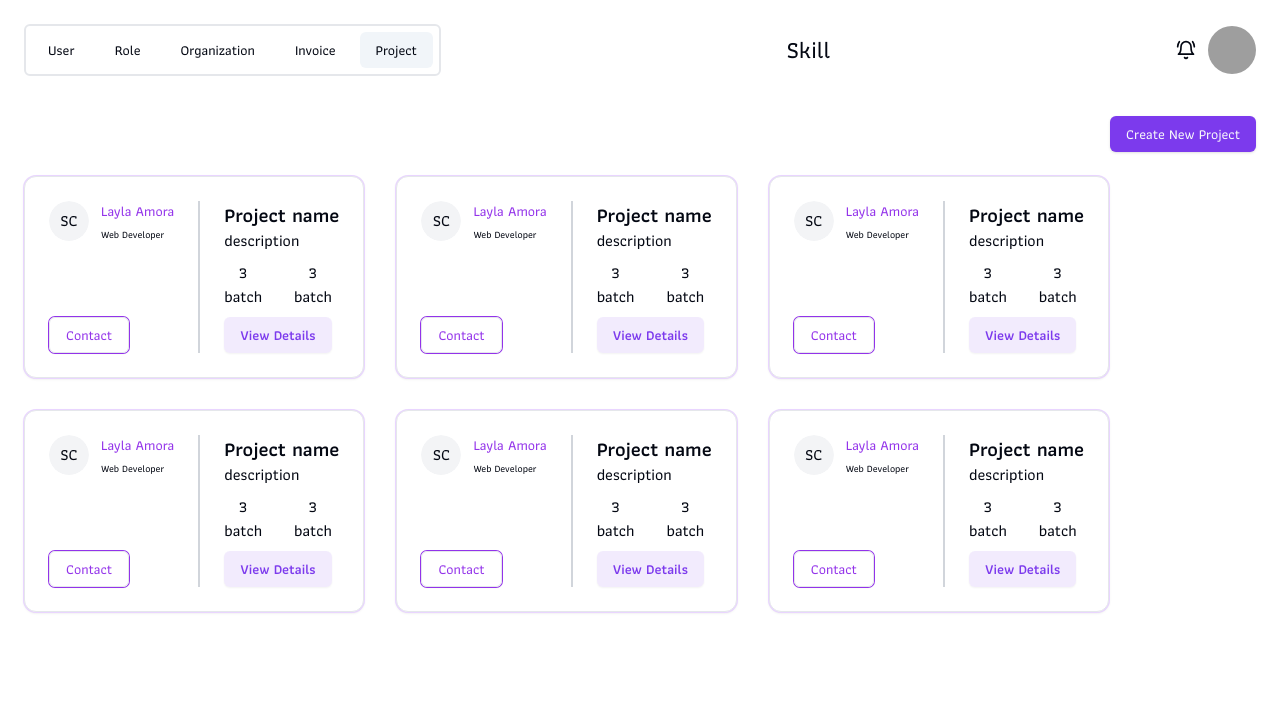
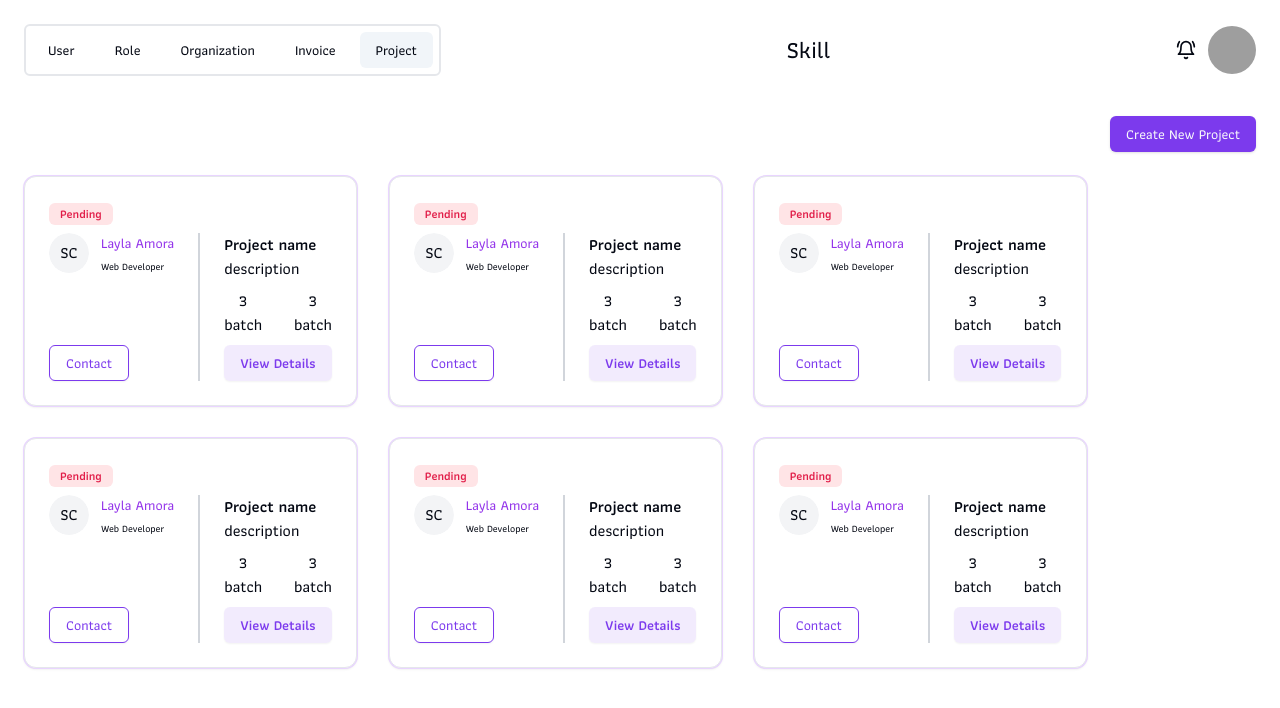
Before and after one commit to zubayerhimel/SCP, a Next.js app: page /dashboard/projects in a window 1280 px wide. Shown: the top 708 px of the page. Built offline with nearby package versions, Linux system fonts and the light colour scheme; grey boxes are pictures that could not be loaded.

Commit message:
style: added badge design

```diff
--- a/components/ui/badge.tsx
+++ b/components/ui/badge.tsx
@@ -1,36 +1,33 @@
-import * as React from "react"
-import { cva, type VariantProps } from "class-variance-authority"
+import * as React from 'react';
+import { cva, type VariantProps } from 'class-variance-authority';
 
-import { cn } from "@/lib/utils"
+import { cn } from '@/lib/utils';
 
-const badgeVariants = cva(
-  "inline-flex items-center rounded-md border px-2.5 py-0.5 text-xs font-semibold transition-colors focus:outline-none focus:ring-2 focus:ring-ring focus:ring-offset-2",
-  {
-    variants: {
-      variant: {
-        default:
-          "border-transparent bg-primary text-primary-foreground shadow hover:bg-primary/80",
-        secondary:
-          "border-transparent bg-secondary text-secondary-foreground hover:bg-secondary/80",
-        destructive:
-          "border-transparent bg-destructive text-destructive-foreground shadow hover:bg-destructive/80",
-        outline: "text-foreground",
-      },
+const badgeVariants = cva('inline-flex items-center rounded-md border px-2.5 py-0.5 text-xs font-semibold transition-colors focus:outline-none focus:ring-2 focus:ring-ring focus:ring-offset-2', {
+  variants: {
+    variant: {
+      default: 'border-transparent bg-primary text-primary-foreground shadow hover:bg-primary/80',
+      secondary: 'border-transparent bg-secondary text-secondary-foreground hover:bg-secondary/80',
+      destructive: 'border-transparent bg-destructive text-destructive-foreground shadow hover:bg-destructive/80',
+      outline: 'text-foreground',
     },
-    defaultVariants: {
-      variant: "default",
+    type: {
+      primary: 'text-primary bg-primary/10',
+      warning: 'text-amber-500 bg-amber-100',
+      success: 'text-green-600 bg-green-100',
+      error: 'text-rose-600 bg-rose-100',
     },
-  }
-)
+  },
+  defaultVariants: {
+    variant: 'default',
+    type: 'primary',
+  },
+});
 
-export interface BadgeProps
-  extends React.HTMLAttributes<HTMLDivElement>,
-    VariantProps<typeof badgeVariants> {}
+export interface BadgeProps extends React.HTMLAttributes<HTMLDivElement>, VariantProps<typeof badgeVariants> {}
 
-function Badge({ className, variant, ...props }: BadgeProps) {
-  return (
-    <div className={cn(badgeVariants({ variant }), className)} {...props} />
-  )
+function Badge({ className, type, variant, ...props }: BadgeProps) {
+  return <div className={cn(badgeVariants({ variant, type }), className)} {...props} />;
 }
 
-export { Badge, badgeVariants }
+export { Badge, badgeVariants };
--- a/components/ui/button.tsx
+++ b/components/ui/button.tsx
@@ -1,57 +1,44 @@
-import * as React from "react"
-import { Slot } from "@radix-ui/react-slot"
-import { cva, type VariantProps } from "class-variance-authority"
+import * as React from 'react';
+import { Slot } from '@radix-ui/react-slot';
+import { cva, type VariantProps } from 'class-variance-authority';
 
-import { cn } from "@/lib/utils"
+import { cn } from '@/lib/utils';
 
 const buttonVariants = cva(
-  "inline-flex items-center justify-center rounded-md text-sm font-medium transition-colors focus-visible:outline-none focus-visible:ring-1 focus-visible:ring-ring disabled:pointer-events-none disabled:opacity-50",
+  'inline-flex items-center justify-center rounded-md text-sm font-medium transition-colors focus-visible:outline-none focus-visible:ring-1 focus-visible:ring-ring disabled:pointer-events-none disabled:opacity-50',
   {
     variants: {
       variant: {
-        default:
-          "bg-primary text-primary-foreground shadow hover:bg-primary/90",
-        destructive:
-          "bg-destructive text-destructive-foreground shadow-sm hover:bg-destructive/90",
-        outline:
-          "border border-input bg-transparent shadow-sm hover:bg-accent hover:text-accent-foreground",
-        secondary:
-          "bg-secondary text-secondary-foreground shadow-sm hover:bg-secondary/80",
-        ghost: "hover:bg-accent hover:text-accent-foreground",
-        link: "text-primary underline-offset-4 hover:underline",
+        default: 'bg-primary text-primary-foreground shadow hover:bg-primary/90',
+        destructive: 'bg-destructive text-destructive-foreground shadow-sm hover:bg-destructive/90',
+        outline: 'border border-primary bg-primaryLight shadow-sm hover:bg-primary/10 text-primary',
+        secondary: 'bg-primaryLight text-primary shadow-sm hover:bg-primary/80',
+        ghost: 'hover:bg-primary/10 text-primary',
+        link: 'text-gray-950 underline-offset-4 hover:underline',
+        nav: 'hover:bg-primary/10 text-gray-950',
       },
       size: {
-        default: "h-9 px-4 py-2",
-        sm: "h-8 rounded-md px-3 text-xs",
-        lg: "h-10 rounded-md px-8",
-        icon: "h-9 w-9",
+        default: 'h-9 px-4 py-2',
+        sm: 'h-8 rounded-md px-3 text-xs',
+        lg: 'h-10 rounded-md px-8',
+        icon: 'h-9 w-9',
       },
     },
     defaultVariants: {
-      variant: "default",
-      size: "default",
+      variant: 'default',
+      size: 'default',
     },
   }
-)
+);
 
-export interface ButtonProps
-  extends React.ButtonHTMLAttributes<HTMLButtonElement>,
-    VariantProps<typeof buttonVariants> {
-  asChild?: boolean
+export interface ButtonProps extends React.ButtonHTMLAttributes<HTMLButtonElement>, VariantProps<typeof buttonVariants> {
+  asChild?: boolean;
 }
 
-const Button = React.forwardRef<HTMLButtonElement, ButtonProps>(
-  ({ className, variant, size, asChild = false, ...props }, ref) => {
-    const Comp = asChild ? Slot : "button"
-    return (
-      <Comp
-        className={cn(buttonVariants({ variant, size, className }))}
-        ref={ref}
-        {...props}
-      />
-    )
-  }
-)
-Button.displayName = "Button"
+const Button = React.forwardRef<HTMLButtonElement, ButtonProps>(({ className, variant, size, asChild = false, ...props }, ref) => {
+  const Comp = asChild ? Slot : 'button';
+  return <Comp className={cn(buttonVariants({ variant, size, className }))} ref={ref} {...props} />;
+});
+Button.displayName = 'Button';
 
-export { Button, buttonVariants }
+export { Button, buttonVariants };
--- a/components/ui/project-card.tsx
+++ b/components/ui/project-card.tsx
@@ -1,11 +1,14 @@
-import React from 'react';
-import { Card, CardContent } from './card';
 import { Avatar, AvatarFallback } from './avatar';
+import { Badge } from './badge';
 import { Button } from './button';
+import { Card } from './card';
 
 const ProjectCard = () => {
   return (
     <Card className='p-6 ring-1 ring-purple-200'>
+      <Badge className='mb-2' variant='secondary' type='error'>
+        Pending
+      </Badge>
       <div className='flex justify-between'>
         <div className='flex flex-col justify-between'>
           <div className='flex pr-6 space-x-3'>
@@ -18,23 +21,21 @@ const ProjectCard = () => {
             </div>
           </div>
           <div>
-            <Button className='text-purple-600 ring-1 ring-purple-600 hover:bg-purple-50 hover:text-purple-600' variant='outline'>
-              Contact
-            </Button>
+            <Button variant='outline'>Contact</Button>
           </div>
         </div>
 
         <div className='pl-6 border-l-2 border-l-gray-300'>
-          <h1 className='text-xl font-semibold'>Project name</h1>
-          <span>description</span>
+          <h1 className='text-base font-semibold'>Project name</h1>
+          <span className='text-base'>description</span>
           <div className='flex mt-2 space-x-8'>
-            <div className='flex flex-col items-center justify-center'>
-              <h1>3</h1>
-              <h1>batch</h1>
+            <div className='flex flex-col items-center justify-center text-base'>
+              <span>3</span>
+              <span>batch</span>
             </div>
             <div className='flex flex-col items-center justify-center'>
-              <h1>3</h1>
-              <h1>batch</h1>
+              <span>3</span>
+              <span>batch</span>
             </div>
           </div>
           <Button variant='secondary' className='mt-2 font-semibold bg-primary/10 text-primary hover:bg-primary/10'>
--- a/components/ui/topbar-nav.tsx
+++ b/components/ui/topbar-nav.tsx
@@ -22,7 +22,7 @@ export function TopBarNav({ className, items, ...props }: TopBarNavProps) {
         <Link
           key={item.href}
           href={item.href}
-          className={cn(buttonVariants({ variant: 'ghost' }), pathname === item.href ? 'bg-slate-100 hover:bg-muted' : 'hover:bg-transparent hover:underline', 'justify-start')}>
+          className={cn(buttonVariants({ variant: 'nav' }), pathname === item.href ? 'bg-slate-100 hover:bg-muted' : 'hover:bg-transparent hover:underline', 'justify-start')}>
           {item.title}
         </Link>
       ))}
--- a/package.json
+++ b/package.json
@@ -3,7 +3,7 @@
   "version": "0.1.0",
   "private": true,
   "scripts": {
-    "dev": "next dev",
+    "dev": "next dev -p 8080",
     "build": "next build",
     "start": "next start",
     "lint": "next lint"
```
Also changed, not shown: tailwind.config.ts (+12 -10 lines).
